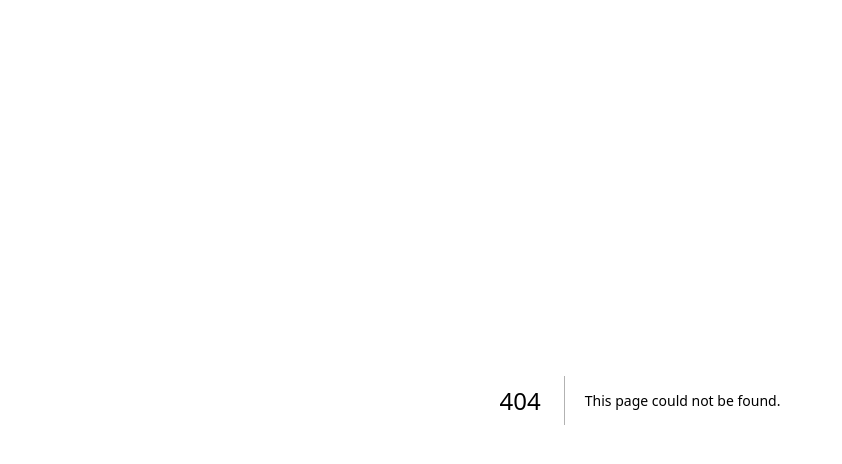
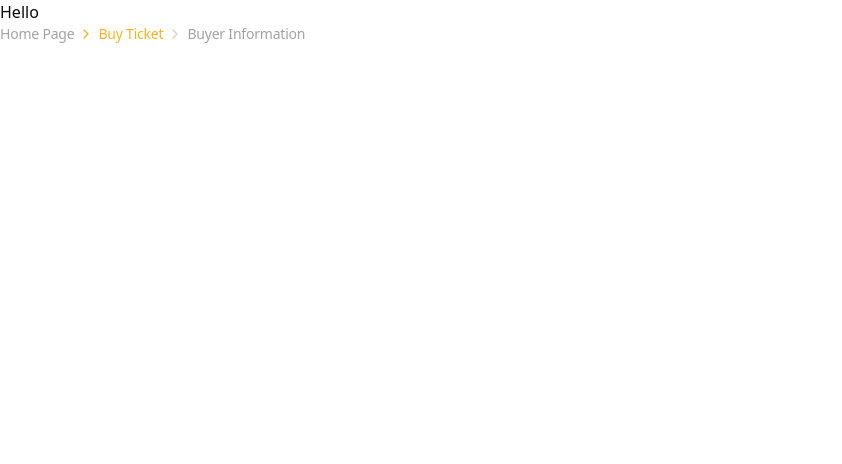
Before and after one commit to GDG-W/Amethyst, a Next.js app: page /buy-ticket in a window 1280 px wide. Before the commit this address had no page. Shown: the top 464 px of the page, without its empty margins (0-842 px from the left). Built offline with nearby package versions, Linux system fonts and the light colour scheme.

Commit message:
test: updated breadcrumb test suites

```diff
--- /dev/null
+++ b/src/app/buy-ticket/page.tsx
@@ -0,0 +1,25 @@
+import Breadcrumb from "@/components/ui/breadcrumb";
+
+export default function page() {
+  return (
+    <div>
+      <h1>Hello</h1>
+      <Breadcrumb breadcrumbList={breadcrumbList} />
+    </div>
+  );
+}
+
+const breadcrumbList = [
+  {
+    name: "Home Page",
+    link: "/",
+  },
+  {
+    name: "Buy Ticket",
+    link: "/buy-ticket",
+  },
+  {
+    name: "Buyer Information",
+    link: "/buyer-information",
+  },
+];
--- /dev/null
+++ b/src/app/buyer-information/page.tsx
@@ -0,0 +1,25 @@
+import Breadcrumb from "@/components/ui/breadcrumb";
+
+export default function page() {
+  return (
+    <div>
+      <h1>Hello</h1>
+      <Breadcrumb breadcrumbList={breadcrumbList} />
+    </div>
+  );
+}
+
+const breadcrumbList = [
+  {
+    name: "Home Page",
+    link: "/",
+  },
+  {
+    name: "Buy Ticket",
+    link: "/buy-ticket",
+  },
+  {
+    name: "Buyer Information",
+    link: "/buyer-information",
+  },
+];
--- a/src/app/page.tsx
+++ b/src/app/page.tsx
@@ -1,6 +1,7 @@
 "use client";
 
 import Header from "@/components/layout/header";
+import Breadcrumb from "@/components/ui/breadcrumb";
 import Checkbox from "@/components/ui/inputs/checkbox";
 import TextField from "@/components/ui/inputs/text-field";
 import SuccessCard from "@/components/ui/success-card";
@@ -12,6 +13,8 @@ export default function Home() {
         title='Purchase Successful'
         summary='You have successfully purchased tickets for DevFest Lagos 2025. Check your email for your ticket ID.'
       />
+
+      <Breadcrumb breadcrumbList={breadcrumbList} />
 
       <div className='w-128'>
         <TextField
@@ -36,3 +39,18 @@ export default function Home() {
     </div>
   );
 }
+
+const breadcrumbList = [
+  {
+    name: "Home Page",
+    link: "/",
+  },
+  {
+    name: "Buy Ticket",
+    link: "/buy-ticket",
+  },
+  {
+    name: "Buyer Information",
+    link: "/buyer-information",
+  },
+];
--- /dev/null
+++ b/src/components/ui/breadcrumb/index.tsx
@@ -0,0 +1,62 @@
+"use client";
+import React from "react";
+import { usePathname } from "next/navigation";
+
+import {
+  BreadcrumbContainer,
+  BreadcrumbItem,
+  BreadcrumbLink,
+  BreadcrumbList,
+  BreadcrumbSeparator,
+} from "./parts";
+
+type BreadcrumbProps = {
+  breadcrumbList: { name: string; link: string }[];
+  separator?: React.ReactNode;
+  listClassName?: string;
+  itemClassName?: string;
+  linkClassName?: string;
+  separatorClassName?: string;
+};
+
+export default function Breadcrumb({
+  breadcrumbList,
+  separator,
+  listClassName,
+  itemClassName,
+  linkClassName,
+  separatorClassName,
+}: BreadcrumbProps) {
+  const pathname = usePathname();
+  return (
+    <BreadcrumbContainer>
+      <BreadcrumbList className={listClassName}>
+        {breadcrumbList.map((item, index) => {
+          const isFirst = index === 0;
+          const isActive = (isFirst && pathname === "/") || (!isFirst && pathname === item.link);
+          const activateSeparator = isActive && !isFirst;
+
+          return (
+            <React.Fragment key={item.name}>
+              {!isFirst && (
+                <BreadcrumbSeparator
+                  className={`${separatorClassName} ${activateSeparator ? "!text-away-base" : ""}`}
+                >
+                  {separator}
+                </BreadcrumbSeparator>
+              )}
+              <BreadcrumbItem className={itemClassName}>
+                <BreadcrumbLink
+                  href={item.link}
+                  className={`${linkClassName} ${isActive ? "!text-away-base" : ""}`}
+                >
+                  {item.name}
+                </BreadcrumbLink>
+              </BreadcrumbItem>
+            </React.Fragment>
+          );
+        })}
+      </BreadcrumbList>
+    </BreadcrumbContainer>
+  );
+}
--- /dev/null
+++ b/src/components/ui/breadcrumb/parts/index.tsx
@@ -0,0 +1,48 @@
+import { Slot } from "@radix-ui/react-slot";
+import { ChevronRight } from "lucide-react";
+
+export function BreadcrumbContainer({ ...props }: React.ComponentProps<"nav">) {
+  return <nav aria-label='breadcrumb' data-slot='breadcrumb' {...props} />;
+}
+
+export function BreadcrumbList({ className, ...props }: React.ComponentProps<"ol">) {
+  return (
+    <ol
+      className={`flex items-center flex-wrap gap-1 ${className}`}
+      {...props}
+      suppressHydrationWarning
+    />
+  );
+}
+
+export function BreadcrumbItem({ className, ...props }: React.ComponentProps<"li">) {
+  return <li className={`inline-flex items-center gap-1 ${className}`} {...props} />;
+}
+
+export function BreadcrumbLink({
+  asChild,
+  className,
+  ...props
+}: React.ComponentProps<"a"> & {
+  asChild?: boolean;
+}) {
+  const Comp = asChild ? Slot : "a";
+
+  return <Comp className={`text-soft-400 hover:text-away-base label-4 ${className}`} {...props} />;
+}
+
+export function BreadcrumbSeparator({ children, className, ...props }: React.ComponentProps<"li">) {
+  return (
+    <li
+      className={`[&>svg]:size-4 text-disabled-300 ${className}`}
+      data-testid='separator'
+      data-slot='breadcrumb-separator'
+      role='presentation'
+      aria-hidden='true'
+      {...props}
+      suppressHydrationWarning
+    >
+      {children ?? <ChevronRight />}
+    </li>
+  );
+}
```
Also changed, not shown: 2 other files (tests, documents, lock files or other folders).
